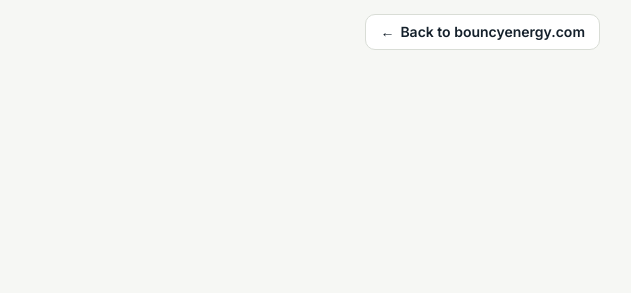
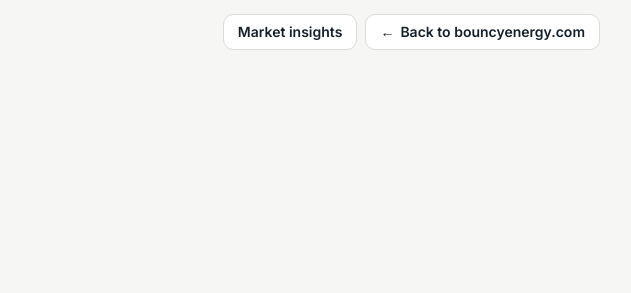
Before and after one commit to bouncyenergy/bouncy-tools, a plain HTML site: page index.html in a window 1280 px wide. Shown: the top 293 px of the page, 540-1171 px from the left. Drawn offline with Linux system fonts and the light colour scheme.

Commit message:
Update navigation links in index.html

```diff
--- a/index.html
+++ b/index.html
@@ -103,7 +103,7 @@ section.tool:last-of-type { border-bottom: 0; }
 <header class="sitebar">
   <div class="sitebar-in">
     <a class="logo" href="https://bouncyenergy.com/" aria-label="Bouncy Energy Development"><img src="https://bouncyenergy.com/media/2026/11/bouncy-logo-cerise.png" alt="Bouncy Energy Development" width="1200" height="477"></a>
-    <a class="back" href="https://bouncyenergy.com/"><span aria-hidden="true">&larr;</span> <span class="long">Back to bouncyenergy.com</span><span class="short">Back</span></a>
+    <div style="display:flex;align-items:center;gap:8px"><a class="back" href="https://bouncyenergy.github.io/bouncy-data/">Market insights</a><a class="back" href="https://bouncyenergy.com/"><span aria-hidden="true">&larr;</span> <span class="long">Back to bouncyenergy.com</span><span class="short">Back</span></a></div>
   </div>
 </header>
 <div class="wrap">
```
